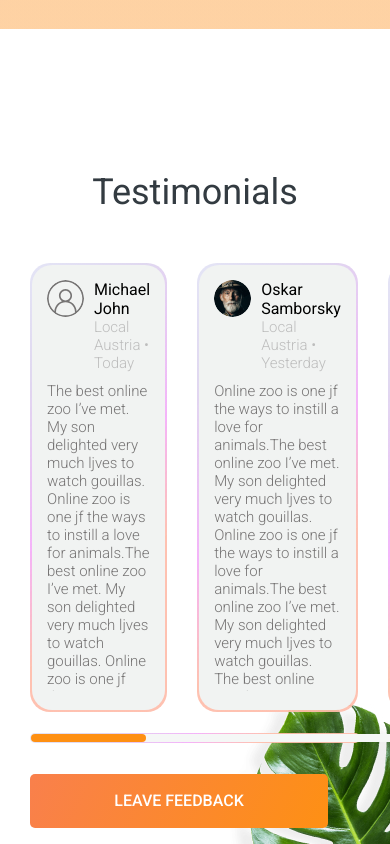
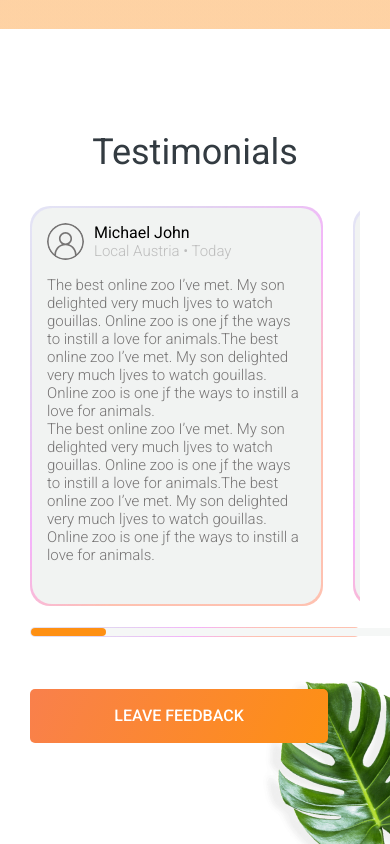
Before and after one commit to job356/online-zoo, a website: page pages/main/index.html in a window 390 px wide. Shown: the part 5380-6224 px from the top of the page. Drawn offline with Linux system fonts and the light colour scheme.

Commit message:
feat: add responsive to testimonials section

```diff
--- a/pages/main/index.html
+++ b/pages/main/index.html
@@ -184,8 +184,9 @@
             </div>
         </section>
         <section class="testimonials">
-            <div class="wrapper">
+            <div class="wrapper wrapper__testimonials">
                 <h3 class="testimonials__title">Testimonials</h3>
+                <div class="testimonial-slider">
                     <div class="layout-4-column">
                         <div class="testimonial">
                             <div class="testimonial__border">
@@ -266,6 +267,7 @@
                             </div>
                         </div>
                     </div>
+                </div>
                 <div class="range">
                     <div class="range__border">
                         <input type="range" class="thumb" value="0">
--- a/pages/main/sass/base/_range.scss
+++ b/pages/main/sass/base/_range.scss
@@ -2,6 +2,9 @@
     display: flex;
     justify-content: center;
     padding-bottom: 31px;
+    @include media-small-desktop {
+      padding-bottom: 52px;
+    }
 }
 
 .range__border {
@@ -11,6 +14,9 @@
     background: $pink_gradient;
     padding: 1px;
     border-radius: 5px;
+    @include media-small-desktop {
+      width: 390px;
+    }
 }
 
 .thumb {
@@ -23,6 +29,9 @@
     border-radius: 5px;
     background: #F5F7F6;
     outline: none;
+    @include media-small-desktop {
+      width: 390px;
+    }
   }
 
   .thumb::-webkit-slider-thumb {
@@ -33,4 +42,7 @@
     border-radius: 5px;
     background: #FE9013;
     cursor: pointer;
+    @include media-small-desktop {
+      width: 75px;
+    }
   }
--- a/pages/main/sass/components/_testimonials.scss
+++ b/pages/main/sass/components/_testimonials.scss
@@ -3,6 +3,17 @@
     background-image: url(/assets/image/backgrounds/leav_foto.jpg);
     background-repeat: no-repeat;
     background-position: right 495px;
+    @include media-small-desktop {
+        padding-bottom: 140px;
+        background-image: url(/assets/image/backgrounds/leav_foto-small-desktop.jpg);
+        background-position: right 520px;
+    }
+}
+
+.wrapper__testimonials {
+    @include media-small-desktop {
+        max-width: 940px;
+    }
 }
 
 .testimonials__title {
@@ -10,6 +21,15 @@
     margin: 140px 0 47px;
     color: $black_blue;
     text-align: center;
+    @include media-small-desktop {
+        margin: 100px 0 30px;
+    }
+}
+
+.testimonial-slider {
+    @include media-small-desktop {
+        overflow: hidden;
+    }
 }
 
 .testimonial__border {
--- a/pages/main/sass/layouts/_columns.scss
+++ b/pages/main/sass/layouts/_columns.scss
@@ -30,6 +30,13 @@
     >* {
         flex-basis: 23.1%;
     }
+    @include media-small-desktop {
+        width: max-content;
+        justify-content: flex-start;
+        >* {
+            flex-basis: 293px;
+        }
+    }
 }
 
 .footer-column {
```
Also changed, not shown: assets/image/backgrounds/leav_foto-small-desktop.jpg (added), pages/main/sass/style.css, 1 other file. Lines whose indentation alone changed are shown as unchanged.
